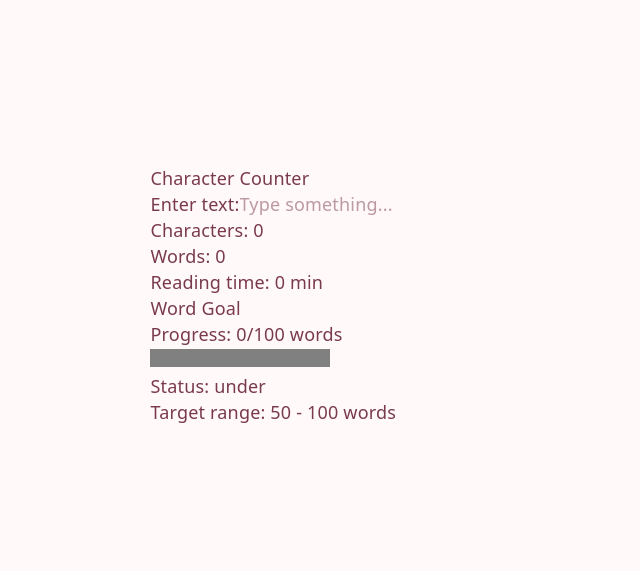
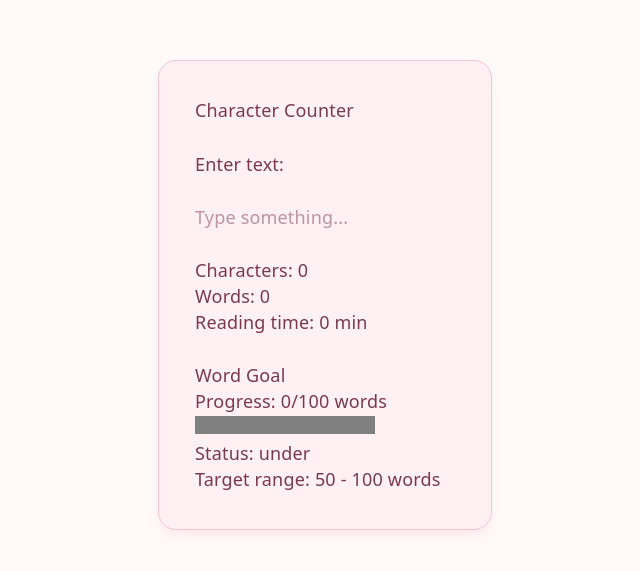
Before and after one commit to Robb-Designs/content-management-system, a React (Vite) app: page / in a window 1280 px wide. Shown: the part 105-676 px from the top of the page, without its empty margins (315-955 px from the left). Built offline with nearby package versions, Linux system fonts and the light colour scheme.

Commit message:
Styled CharacterCounter into a card

```diff
--- a/src/components/CharacterCounter/CharacterCounter.tsx
+++ b/src/components/CharacterCounter/CharacterCounter.tsx
@@ -44,7 +44,7 @@ function CharacterCounter({ minWords = 50, maxWords = 100 }: CharacterCounterPro
     maxWords > 0 ? Math.min((stats.wordCount / maxWords) * 100, 100) : 0;
 
   return (
-    <section>
+    <section className="flex flex-col gap-6 p-8 rounded-2xl bg-[var(--color-bg-subtle)] border border-[var(--color-border)] shadow-[var(--color-shadow)]">
       <h1>Character Counter</h1>
 
       <TextInput
```
